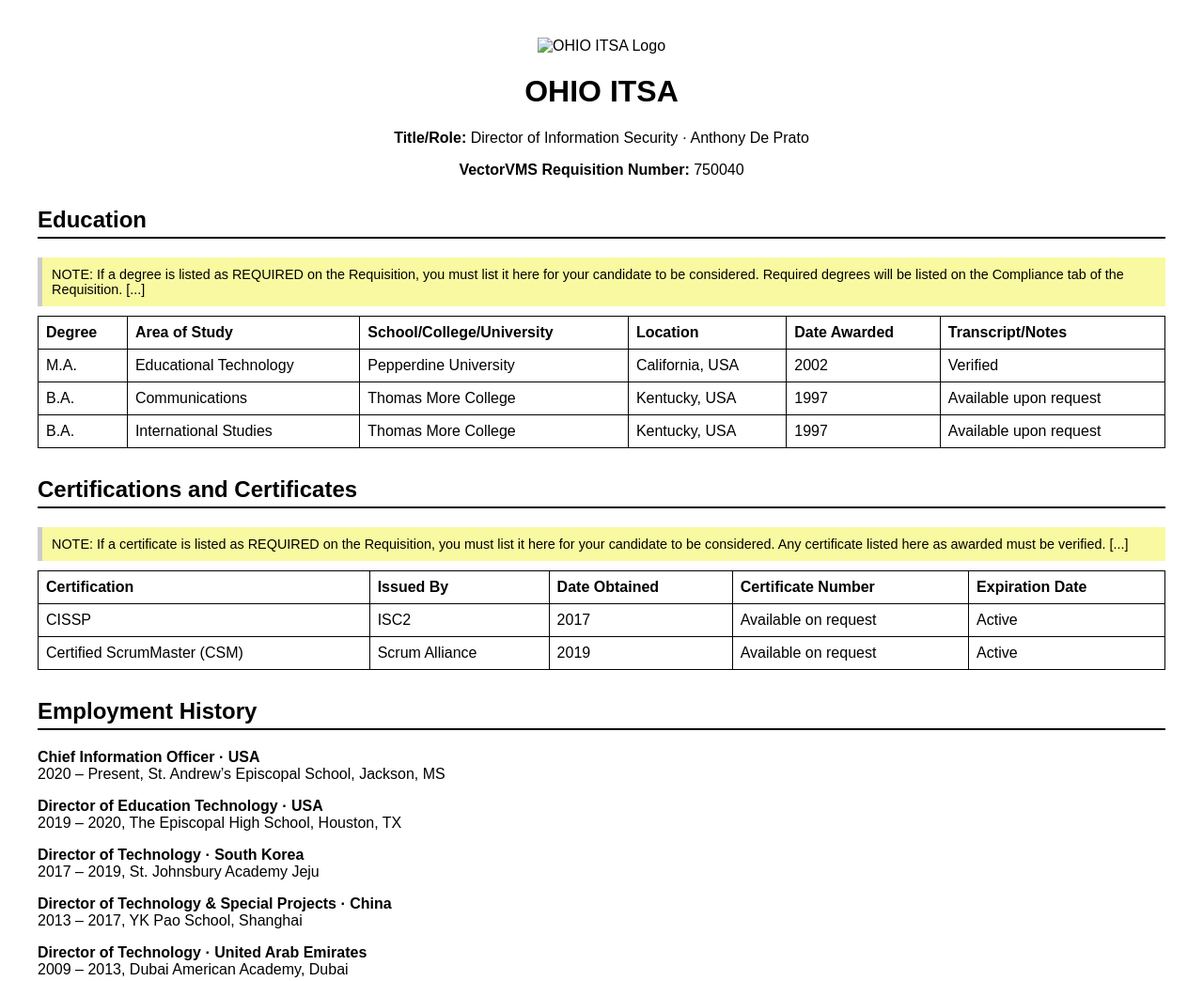
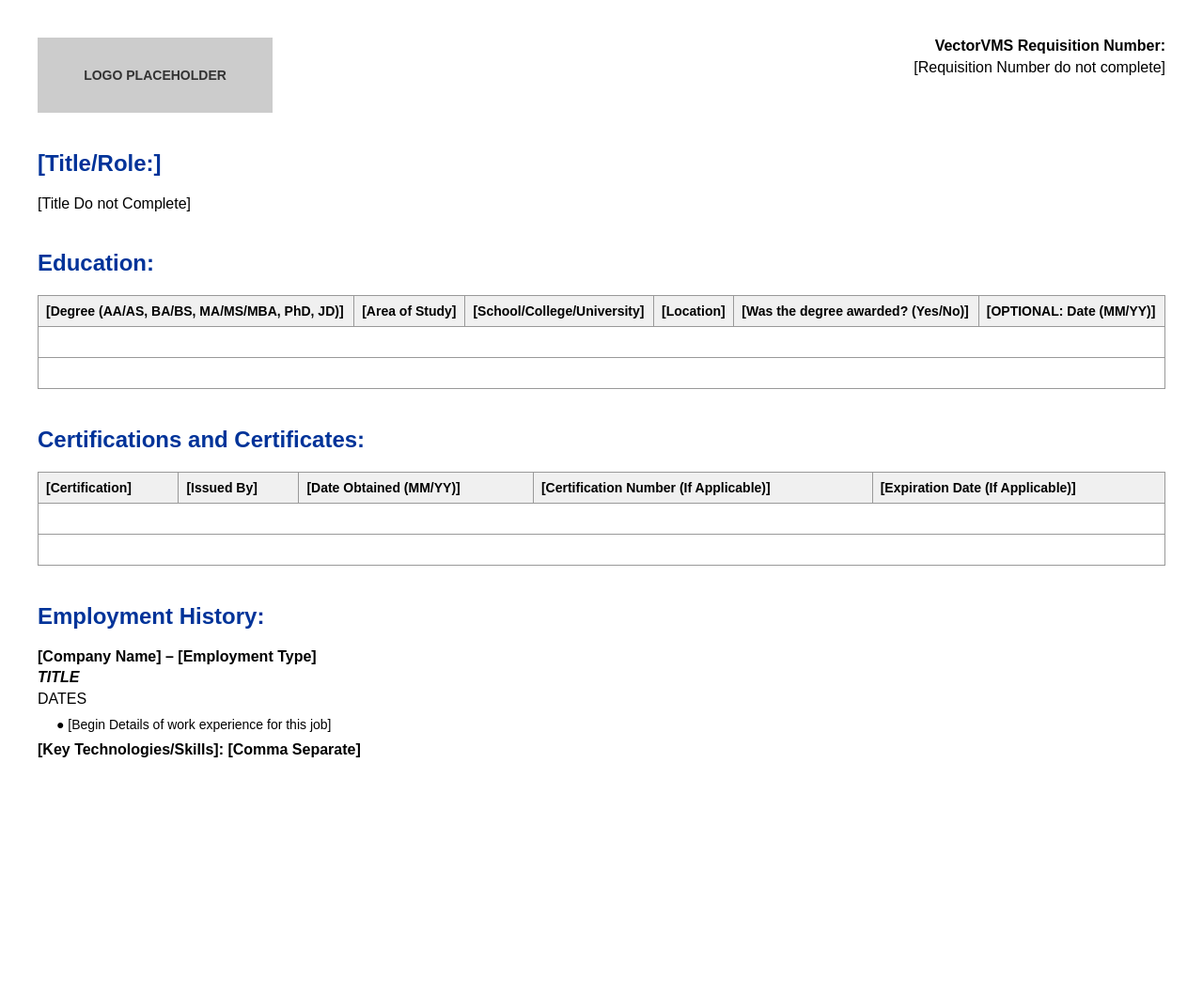
Before and after one commit to domain7tech/virtualresumes, a plain HTML site: page vacotest.html in a window 1280 px wide. Shown: the whole page at 94% size. After the commit the page ends 847 px from the top, so only its background shows below. Drawn offline with Linux system fonts and the light colour scheme.

Commit message:
Update vacotest.html

```diff
--- a/vacotest.html
+++ b/vacotest.html
@@ -1,153 +1,144 @@
 <!DOCTYPE html>
 <html lang="en">
 <head>
-  <meta charset="UTF-8" />
-  <meta name="viewport" content="width=device-width, initial-scale=1.0" />
-  <title>Anthony De Prato - ITSA Resume Format</title>
+  <meta charset="UTF-8">
+  <title>Ohio ITSA Resume Template</title>
   <style>
     body {
       font-family: Arial, sans-serif;
       margin: 40px;
-      color: #000;
-      background: #fff;
     }
-    header {
-      text-align: center;
-      margin-bottom: 20px;
+
+    .header {
+      display: flex;
+      justify-content: space-between;
+      align-items: flex-start;
     }
-    .note {
-      font-size: 0.9em;
-      background: #f9f9a1;
-      padding: 10px;
-      margin: 10px 0;
-      border-left: 5px solid #ccc;
+
+    .logo {
+      width: 250px;
+      height: 80px;
+      background-color: #ccc;
+      display: flex;
+      justify-content: center;
+      align-items: center;
+      font-size: 14px;
+      font-weight: bold;
+      color: #333;
     }
+
+    .requisition-block {
+      text-align: right;
+      max-width: 300px;
+    }
+
+    .requisition-block strong {
+      display: block;
+      margin-bottom: 5px;
+    }
+
     h2 {
-      border-bottom: 2px solid #000;
-      padding-bottom: 4px;
-      margin-top: 30px;
+      color: #003399;
+      margin-top: 40px;
     }
-    table.resume-table {
+
+    table {
       width: 100%;
       border-collapse: collapse;
       margin-top: 10px;
     }
-    table.resume-table th, table.resume-table td {
-      border: 1px solid #000;
+
+    th, td {
+      border: 1px solid #999;
       padding: 8px;
       text-align: left;
+      font-size: 14px;
     }
-    .section {
-      margin-top: 30px;
+
+    th {
+      background-color: #f0f0f0;
+      font-weight: bold;
     }
-    .page-break {
-      page-break-before: always;
-      margin-top: 60px;
+
+    .job-block {
+      margin-top: 40px;
+    }
+
+    .job-block strong {
+      display: block;
+      font-size: 16px;
+      margin-bottom: 4px;
+    }
+
+    .job-title {
+      font-style: italic;
+      font-weight: bold;
+      margin-bottom: 5px;
+    }
+
+    .job-dates {
+      margin-bottom: 10px;
+    }
+
+    .job-description {
+      margin-left: 20px;
+      font-size: 14px;
+    }
+
+    .skills {
+      margin-top: 10px;
+      font-weight: bold;
     }
   </style>
 </head>
 <body>
-  <header>
-    <img src="logo-placeholder.png" alt="OHIO ITSA Logo" style="max-height: 60px;"><br>
-    <h1>OHIO ITSA</h1>
-    <p><strong>Title/Role:</strong> Director of Information Security · Anthony De Prato</p>
-    <p><strong>VectorVMS Requisition Number:</strong> 750040</p>
-  </header>
 
-  <section class="section">
-    <h2>Education</h2>
-    <p class="note">NOTE: If a degree is listed as REQUIRED on the Requisition, you must list it here for your candidate to be considered. Required degrees will be listed on the Compliance tab of the Requisition. [...]</p>
-    <table class="resume-table">
-      <thead>
-        <tr>
-          <th>Degree</th>
-          <th>Area of Study</th>
-          <th>School/College/University</th>
-          <th>Location</th>
-          <th>Date Awarded</th>
-          <th>Transcript/Notes</th>
-        </tr>
-      </thead>
-      <tbody>
-        <tr>
-          <td>M.A.</td>
-          <td>Educational Technology</td>
-          <td>Pepperdine University</td>
-          <td>California, USA</td>
-          <td>2002</td>
-          <td>Verified</td>
-        </tr>
-        <tr>
-          <td>B.A.</td>
-          <td>Communications</td>
-          <td>Thomas More College</td>
-          <td>Kentucky, USA</td>
-          <td>1997</td>
-          <td>Available upon request</td>
-        </tr>
-        <tr>
-          <td>B.A.</td>
-          <td>International Studies</td>
-          <td>Thomas More College</td>
-          <td>Kentucky, USA</td>
-          <td>1997</td>
-          <td>Available upon request</td>
-        </tr>
-      </tbody>
-    </table>
-  </section>
+  <div class="header">
+    <div class="logo">LOGO PLACEHOLDER</div>
+    <div class="requisition-block">
+      <strong>VectorVMS Requisition Number:</strong>
+      [Requisition Number do not complete]
+    </div>
+  </div>
 
-  <section class="section">
-    <h2>Certifications and Certificates</h2>
-    <p class="note">NOTE: If a certificate is listed as REQUIRED on the Requisition, you must list it here for your candidate to be considered. Any certificate listed here as awarded must be verified. [...]</p>
-    <table class="resume-table">
-      <thead>
-        <tr>
-          <th>Certification</th>
-          <th>Issued By</th>
-          <th>Date Obtained</th>
-          <th>Certificate Number</th>
-          <th>Expiration Date</th>
-        </tr>
-      </thead>
-      <tbody>
-        <tr>
-          <td>CISSP</td>
-          <td>ISC2</td>
-          <td>2017</td>
-          <td>Available on request</td>
-          <td>Active</td>
-        </tr>
-        <tr>
-          <td>Certified ScrumMaster (CSM)</td>
-          <td>Scrum Alliance</td>
-          <td>2019</td>
-          <td>Available on request</td>
-          <td>Active</td>
-        </tr>
-      </tbody>
-    </table>
-  </section>
+  <h2>[Title/Role:]</h2>
+  <p>[Title Do not Complete]</p>
 
-  <section class="section">
-    <h2>Employment History</h2>
-    <article>
-      <p><strong>Chief Information Officer · USA</strong><br>2020 – Present, St. Andrew’s Episcopal School, Jackson, MS</p>
-    </article>
-    <article>
-      <p><strong>Director of Education Technology · USA</strong><br>2019 – 2020, The Episcopal High School, Houston, TX</p>
-    </article>
-    <article>
-      <p><strong>Director of Technology · South Korea</strong><br>2017 – 2019, St. Johnsbury Academy Jeju</p>
-    </article>
-    <article>
-      <p><strong>Director of Technology & Special Projects · China</strong><br>2013 – 2017, YK Pao School, Shanghai</p>
-    </article>
-    <article>
-      <p><strong>Director of Technology · United Arab Emirates</strong><br>2009 – 2013, Dubai American Academy, Dubai</p>
-    </article>
-  </section>
+  <h2>Education:</h2>
+  <table>
+    <tr>
+      <th>[Degree (AA/AS, BA/BS, MA/MS/MBA, PhD, JD)]</th>
+      <th>[Area of Study]</th>
+      <th>[School/College/University]</th>
+      <th>[Location]</th>
+      <th>[Was the degree awarded? (Yes/No)]</th>
+      <th>[OPTIONAL: Date (MM/YY)]</th>
+    </tr>
+    <tr><td colspan="6">&nbsp;</td></tr>
+    <tr><td colspan="6">&nbsp;</td></tr>
+  </table>
 
-  <div class="page-break"></div>
+  <h2>Certifications and Certificates:</h2>
+  <table>
+    <tr>
+      <th>[Certification]</th>
+      <th>[Issued By]</th>
+      <th>[Date Obtained (MM/YY)]</th>
+      <th>[Certification Number (If Applicable)]</th>
+      <th>[Expiration Date (If Applicable)]</th>
+    </tr>
+    <tr><td colspan="5">&nbsp;</td></tr>
+    <tr><td colspan="5">&nbsp;</td></tr>
+  </table>
+
+  <div class="job-block">
+    <h2>Employment History:</h2>
+    <strong>[Company Name] – [Employment Type]</strong>
+    <div class="job-title">TITLE</div>
+    <div class="job-dates">DATES</div>
+    <div class="job-description">● [Begin Details of work experience for this job]</div>
+    <div class="skills">[Key Technologies/Skills]: [Comma Separate]</div>
+  </div>
+
 </body>
 </html>
```
